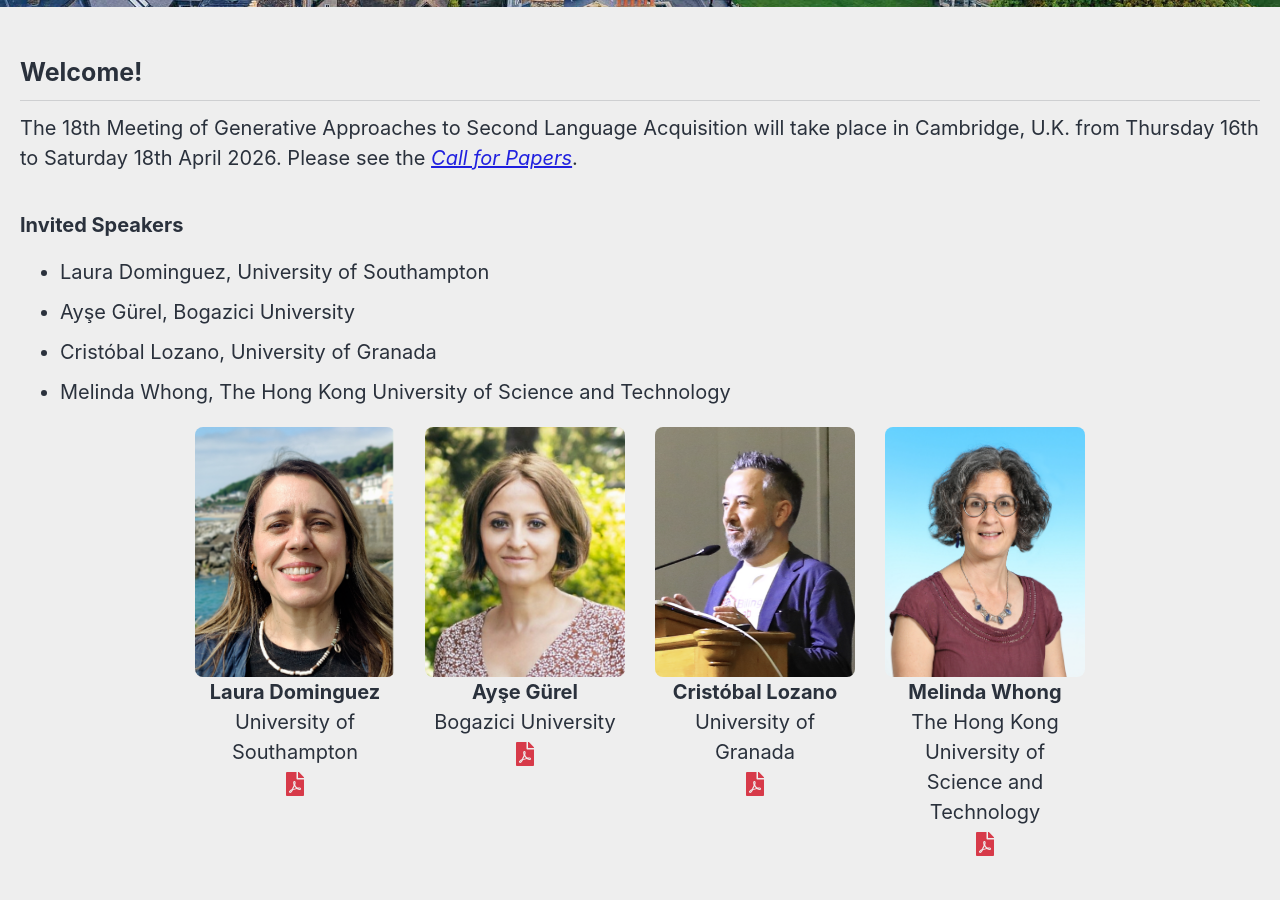
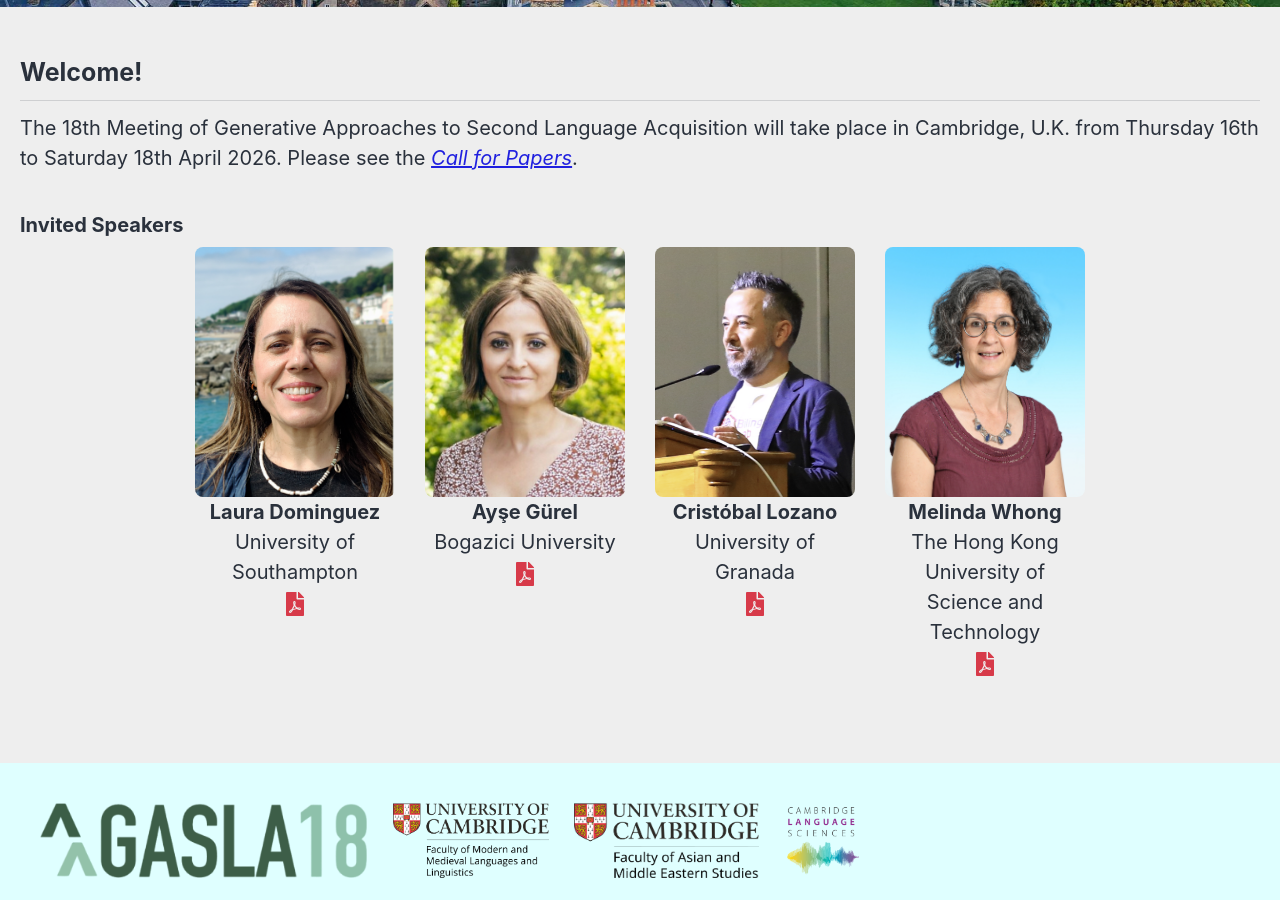
Before and after one commit to roryleung/GASLA18, a Jekyll site: the page built from _pages/home.md, in a window 1280 px wide and 900 px high, scrolled down 448 px. Built offline with Jekyll 4.4.1, drawn with Linux system fonts in a browser that asks for light colours; cached includes are drawn as plain includes; nearby versions of some CDN libraries.

Commit message:
Update home.md

```diff
--- a/_pages/home.md
+++ b/_pages/home.md
@@ -15,11 +15,6 @@
 
 
 ### Invited Speakers
-
-* Laura Dominguez, University of Southampton
-* Ayşe Gürel,  Bogazici University
-* Cristóbal Lozano, University of Granada
-* Melinda Whong, The Hong Kong University of Science and Technology
 
 <div style="max-width: 960px; margin: 0 auto; display: flex; flex-wrap: wrap; justify-content: center; gap: 30px;">
   <div style="width: 200px; text-align: center;">
```
